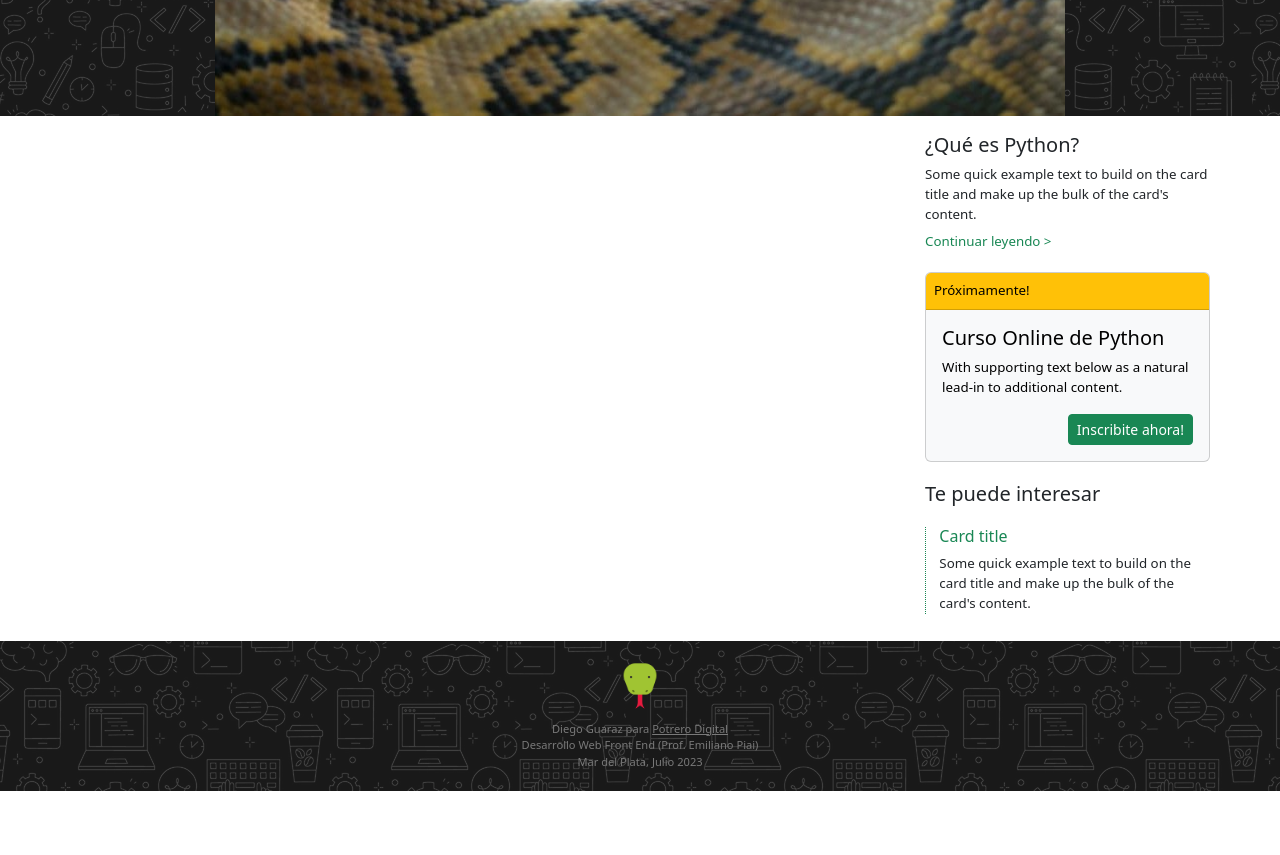
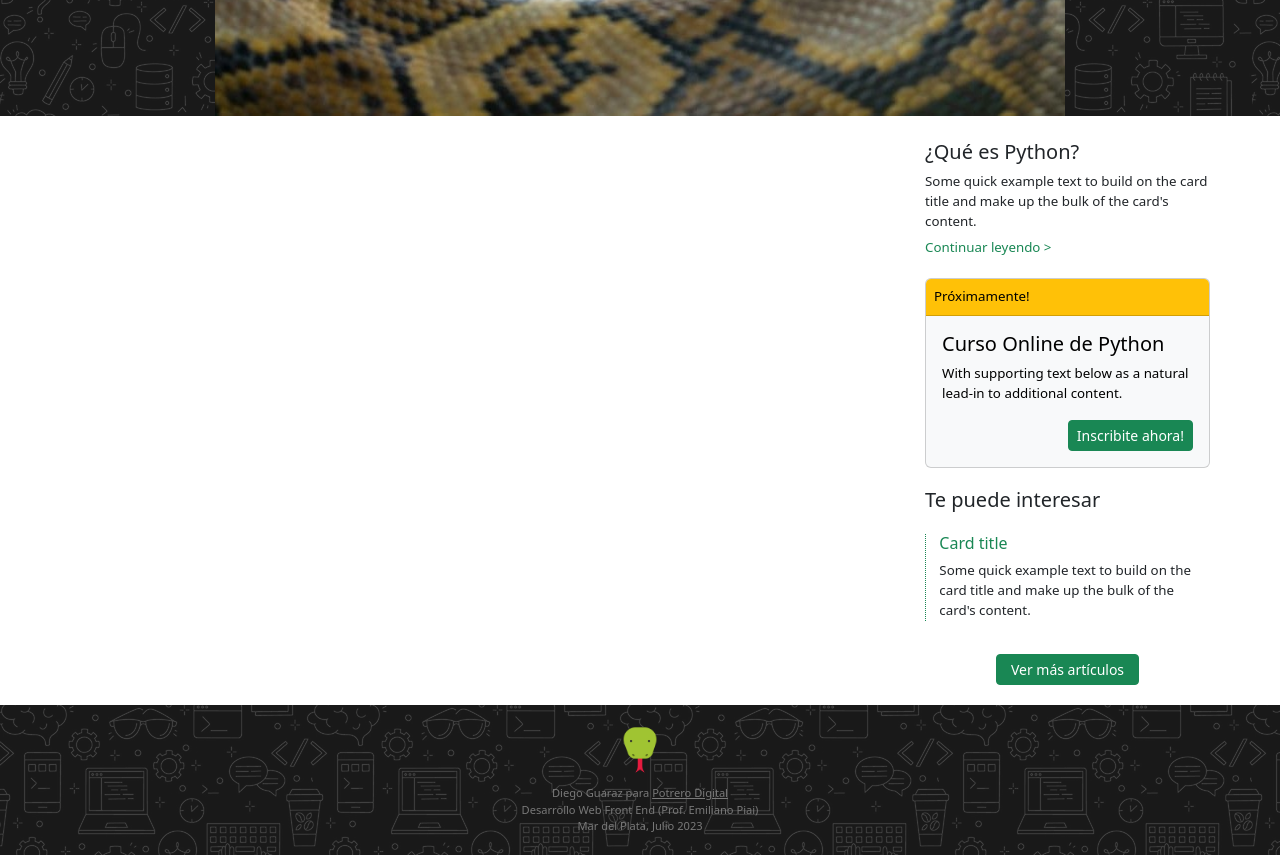
Before and after one commit to diegoasecas/trabajo-final, a plain HTML site: page public/views/articulo_01.html in a window 1280 px wide. Shown: the part 560-1415 px from the top of the page. Before the commit the page ends 1351 px from the top, so only its background shows below. Drawn offline with nearby package versions, Linux system fonts and the light colour scheme.

Commit message:
renamed some classes

```diff
--- a/public/css/style.css
+++ b/public/css/style.css
@@ -215,6 +215,8 @@ a:hover {
     border: none;
 }
 
+
+
 .card-big-custom a:hover {
     text-decoration: underline;
 }
@@ -331,3 +333,8 @@ a:hover {
 .figure-caption-custom {
     width: 70%;
 }
+
+.card-side {
+    margin-top: 0.5em;
+    margin-bottom: 1em;
+}
--- a/public/views/articulo_01.html
+++ b/public/views/articulo_01.html
@@ -81,7 +81,7 @@
             <aside>
 
                 <!-- intro python -->
-                <div class="card card-custom padding-custom">
+                <div class="card card-custom card-side">
                     <h5 class="card-title">¿Qué es Python?</h5>
                     <p class="card-text margin-custom">Some quick example text to build on the card title and make up the bulk of the card's content.</p>
                     <a href="../views/que_es_python.html" class="card-link">Continuar leyendo ></a>
@@ -102,15 +102,16 @@
                 </div>
 
                 <!-- artículos relacionados -->
-                <div class="card card-custom padding-custom margin-custom">
+                <div class="card card-custom card-side">
                     <h5 class="card-title">Te puede interesar</h5>
 
                     <div class="related">
-                        <h6 class="card-title"><a href="../views/articulo_01.html">Card title</a></h6>
+                        <h6 class="card-title"><a href="public/views/articulo_01.html">Card title</a></h6>
                         <p class="card-text">Some quick example text to build on the card title and make up the bulk of the card's content.</p>
                     </div>
-                    <span class="margin-custom"></span>
                 </div>
+
+                <p class="d-grid col-6 mx-auto"><a class="btn btn-sm btn-success" href="public/views/contenido.html">Ver más artículos</a></p>
 
             </aside>
 
@@ -118,7 +119,7 @@
 
         <!-- pie de página -->
         <footer>
-            <img src="../img/python.png" width="50" height="50"/>
+            <a href="#top"><img src="../img/python.png" width="50" height="50" title="Volver al comienzo de la página" /></a>
 
             <div class="signature">
                 <p>Diego Guaraz para <a href="https://www.potrerodigital.org/">Potrero Digital</a></p>
```
Also changed, not shown: index.html (+3 -3 lines), public/views/contenido.html (+3 -3 lines), public/views/curso_python.html (+6 -4 lines), public/views/que_es_python.html (+3 -3 lines).
